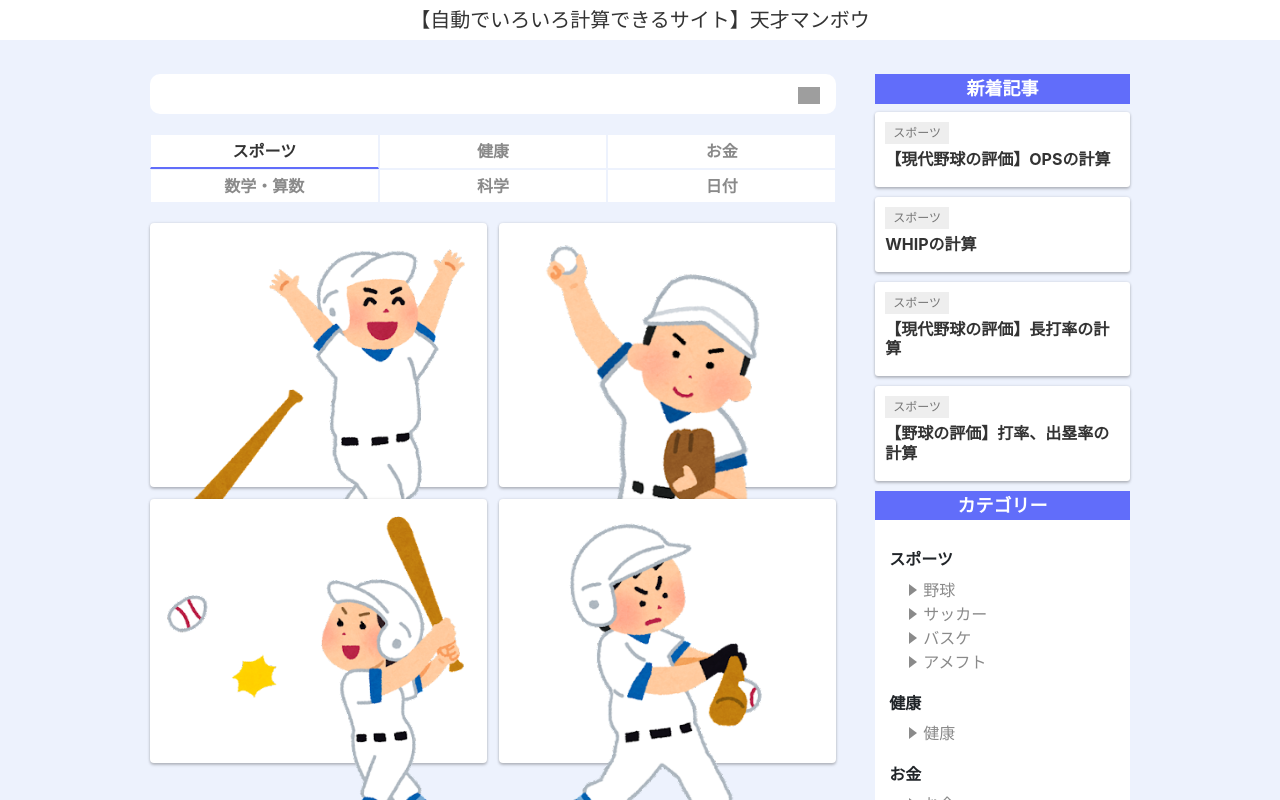
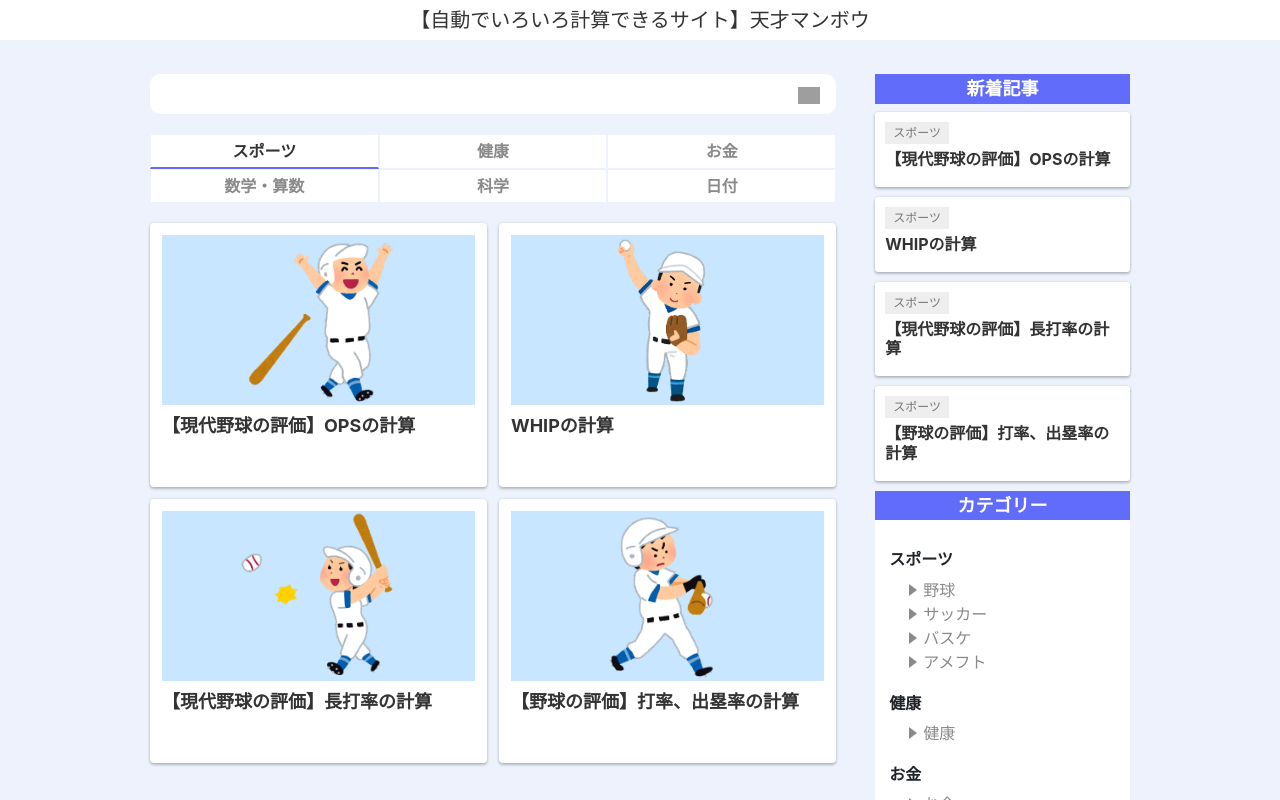
Before and after one commit to rk5155/calragu, a Vue app: page / in a window 1280 px wide. Shown: the top 800 px of the page. Built offline with nearby package versions, Linux system fonts and the light colour scheme; grey boxes are pictures that could not be loaded.

Commit message:
top画像のcssを整えた

```diff
--- a/src/components/Article.vue
+++ b/src/components/Article.vue
@@ -1,6 +1,8 @@
 <template>
     <article>
-        <img class="card-img-top" :src="article.img" alt="Card image cap">
+        <div class="img-background">
+            <img class="card-img-top" :src="article.img" alt="Card image cap">
+        </div>
         <div class="card-body">
             <h2 class="card-text">{{ article.title }}</h2>
         </div>
@@ -45,5 +47,15 @@ export default {
     .card {
         height: 264px;
     }
+    .img-background {
+        background-color: #C8E6FF;
+        width: 100%;
+        height: 170px;
+        text-align: center;
+    }
+    img {
+        width: auto;
+        height: 170px;
+    }
 }
 </style>
```
